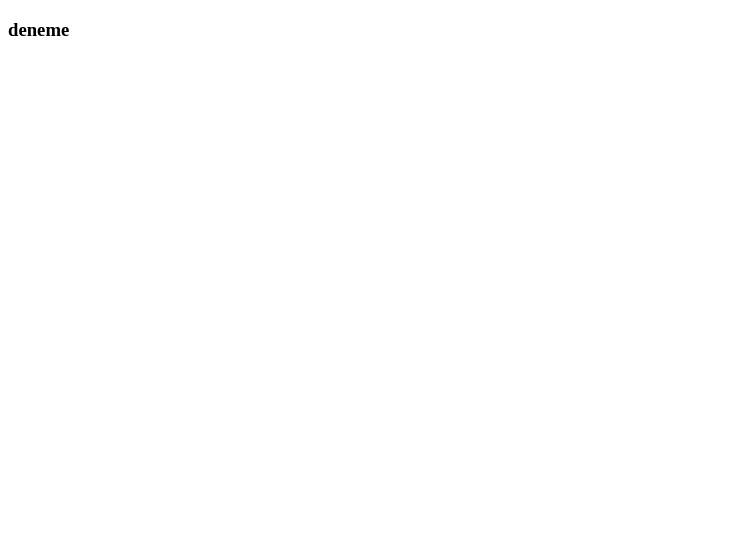
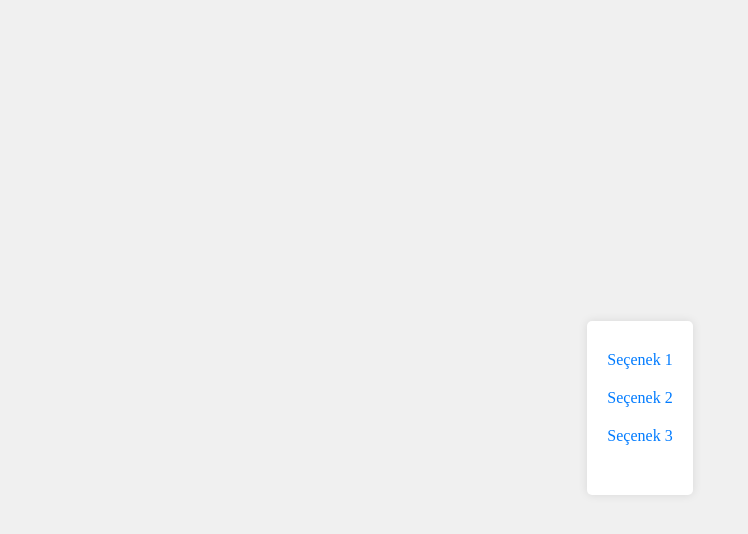
Before and after one commit to mathreus1/fiveps3, a plain HTML site: page index.html in a window 1280 px wide. Shown: the whole page, without its empty margins (0-748 px from the left). Drawn offline with Linux system fonts and the light colour scheme.

Commit message:
Update index.html

```diff
--- a/index.html
+++ b/index.html
@@ -1,11 +1,53 @@
 <!DOCTYPE html>
-<html lang="en">
+<html lang="tr">
 <head>
     <meta charset="UTF-8">
     <meta name="viewport" content="width=device-width, initial-scale=1.0">
-    <title>OggePS3</title>
+    <title>Seçim Menüsü</title>
+    <style>
+        body {
+            display: flex;
+            justify-content: center;
+            align-items: center;
+            height: 100vh;
+            background-color: #f0f0f0;
+        }
+        #menu {
+            display: flex;
+            flex-direction: column;
+            align-items: center;
+            background: white;
+            padding: 20px;
+            border-radius: 5px;
+            box-shadow: 0 0 10px rgba(0, 0, 0, 0.1);
+        }
+        .menu-item {
+            margin: 10px 0;
+            cursor: pointer;
+            color: #007BFF;
+        }
+        .output {
+            margin-top: 20px;
+            font-size: 18px;
+            color: #333;
+        }
+    </style>
 </head>
 <body>
-    <h3>deneme</h3>
+
+<div id="menu">
+    <div class="menu-item" onclick="showContent('Seçenek 1')">Seçenek 1</div>
+    <div class="menu-item" onclick="showContent('Seçenek 2')">Seçenek 2</div>
+    <div class="menu-item" onclick="showContent('Seçenek 3')">Seçenek 3</div>
+    <div class="output" id="output"></div>
+</div>
+
+<script>
+    function showContent(option) {
+        const output = document.getElementById('output');
+        output.innerHTML = option + ' ile ilgili bilgiler burada görüntülenecek.';
+    }
+</script>
+
 </body>
 </html>
```
